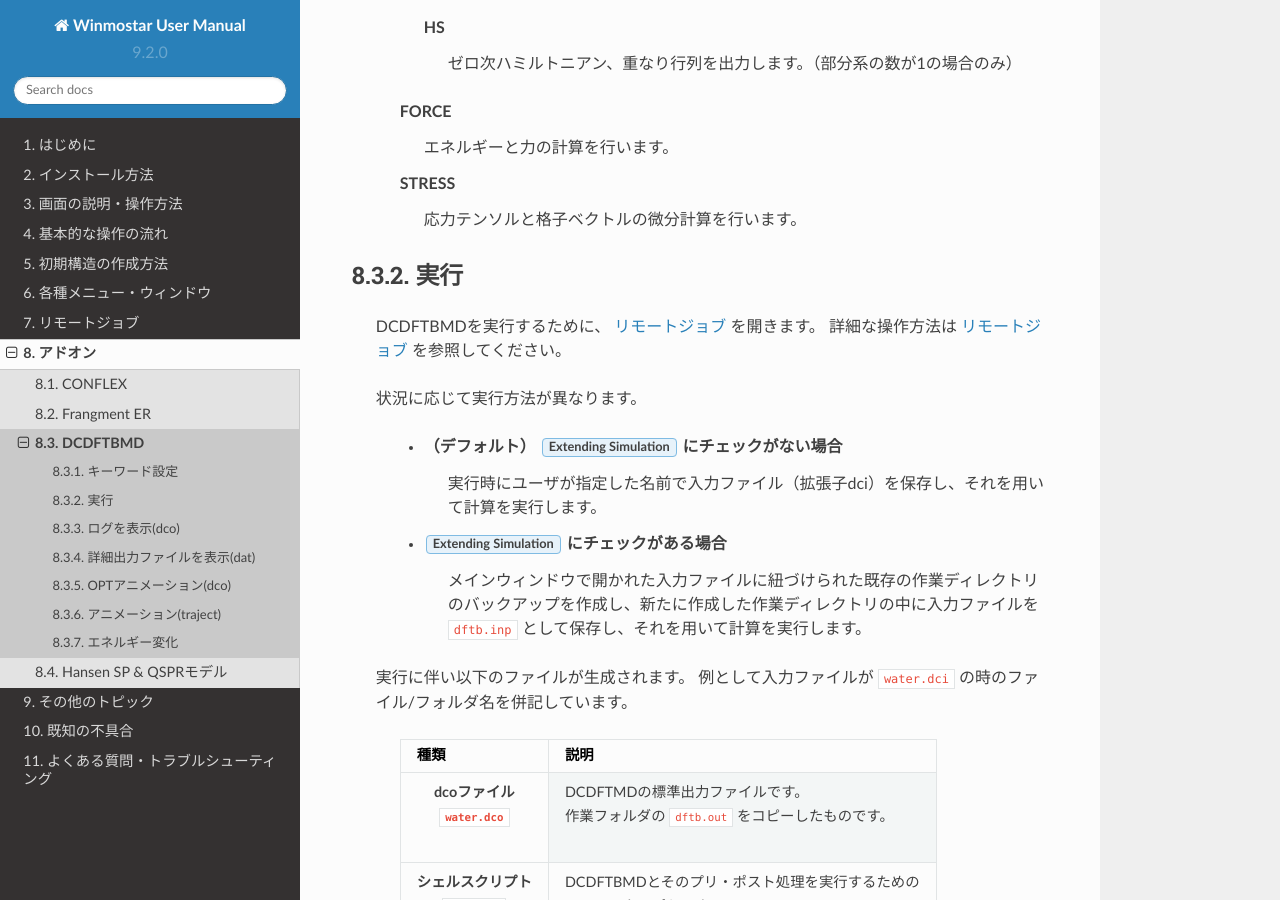
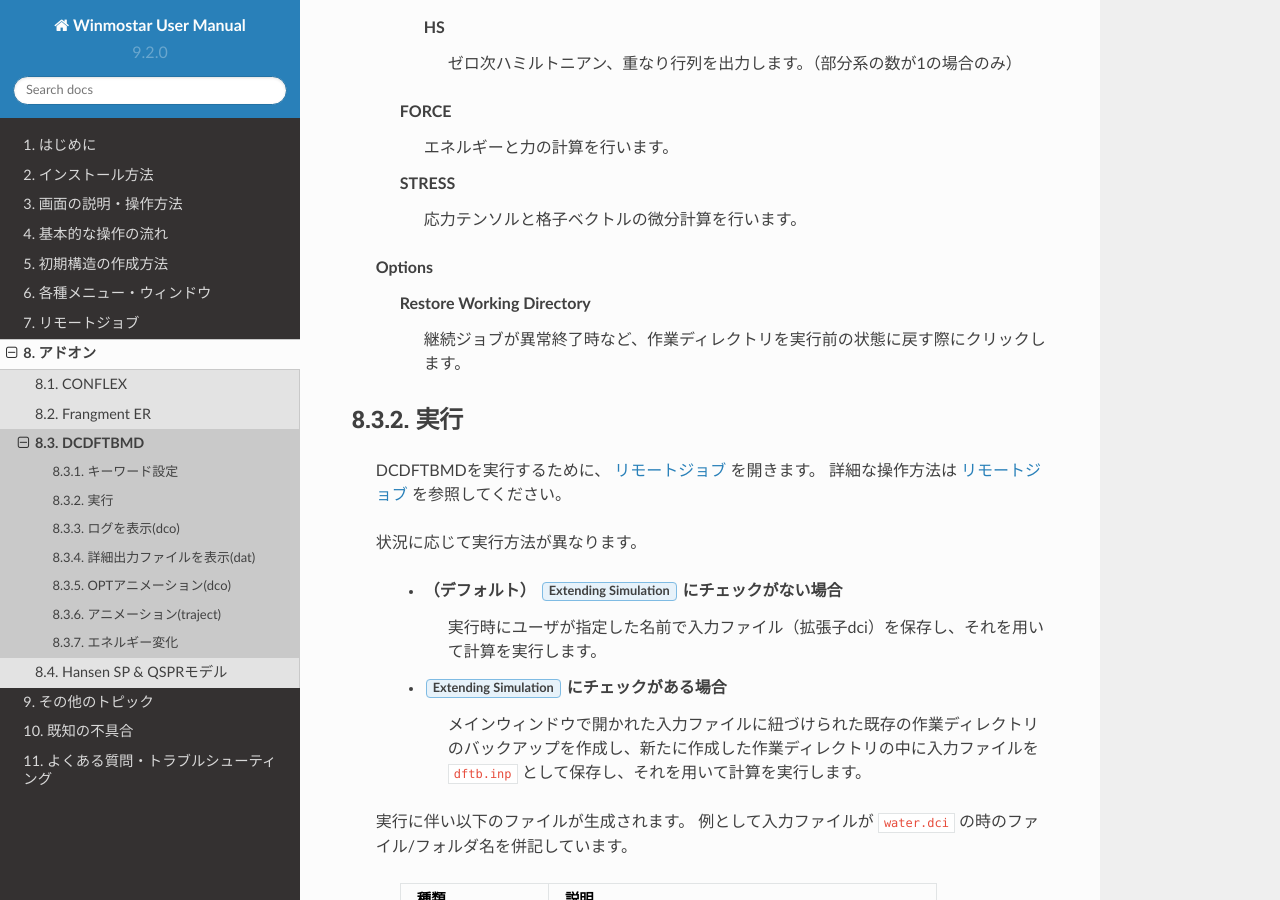
Before and after one commit to X-Ability/winmostar_doc, a Sphinx documentation site: the page built from source/winmos/addon/winmos_dcdftbmd.rst, in a window 1280 px wide and 900 px high, scrolled down 3507 px. Built offline with Sphinx 7.4.7 and the Read the Docs theme 2.0.0, drawn with Linux system fonts in a browser that asks for light colours.

Commit message:
DCDFTBMDの説明を追記3
git-svn-id: http://varane/svn/winmostar_doc/trunk@65 10044ad8-96a7-4fcc-a7cb-627c628f43f5

```diff
--- a/source/winmos/addon/winmos_dcdftbmd.rst
+++ b/source/winmos/addon/winmos_dcdftbmd.rst
@@ -112,6 +112,9 @@
          エネルギーと力の計算を行います。
       STRESS
          応力テンソルと格子ベクトルの微分計算を行います。
+   Options
+      Restore Working Directory
+         継続ジョブが異常終了時など、作業ディレクトリを実行前の状態に戻す際にクリックします。
 
 .. _addon_dcdftbmd_start:
 
```
